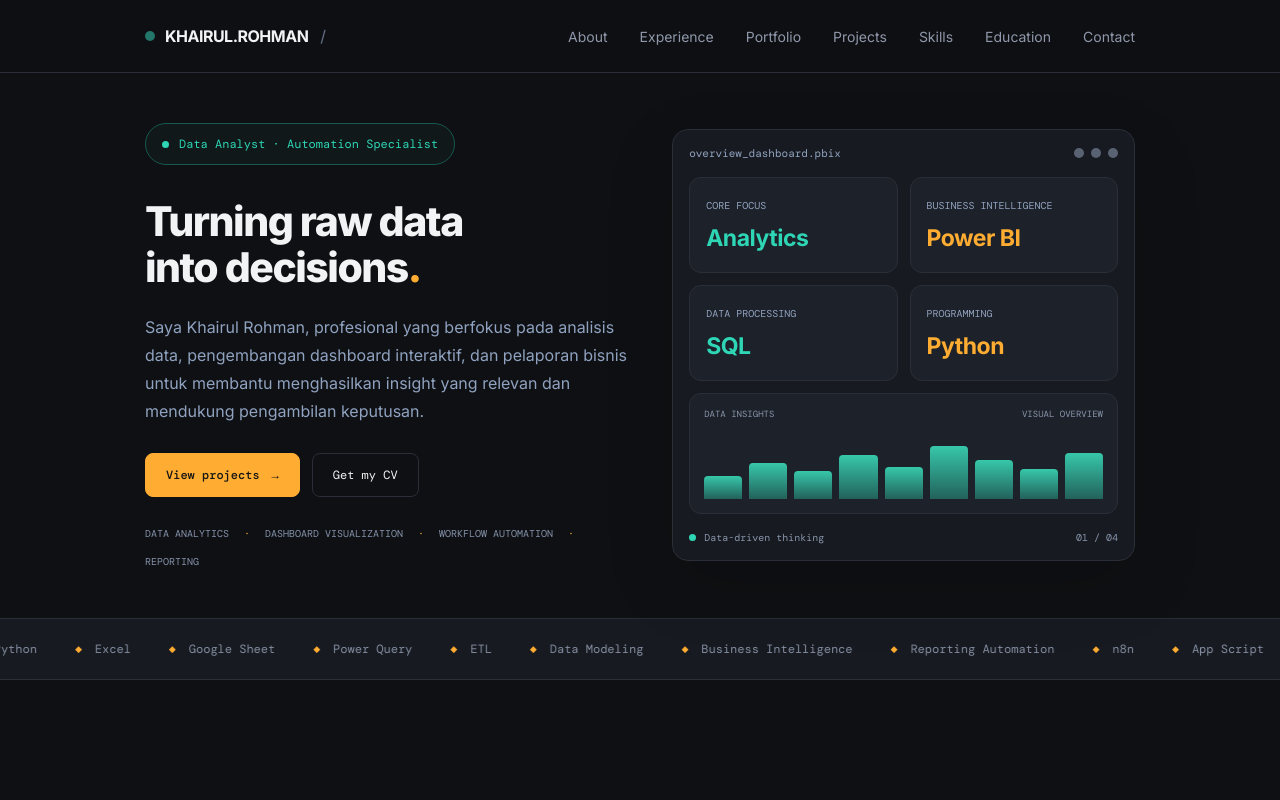
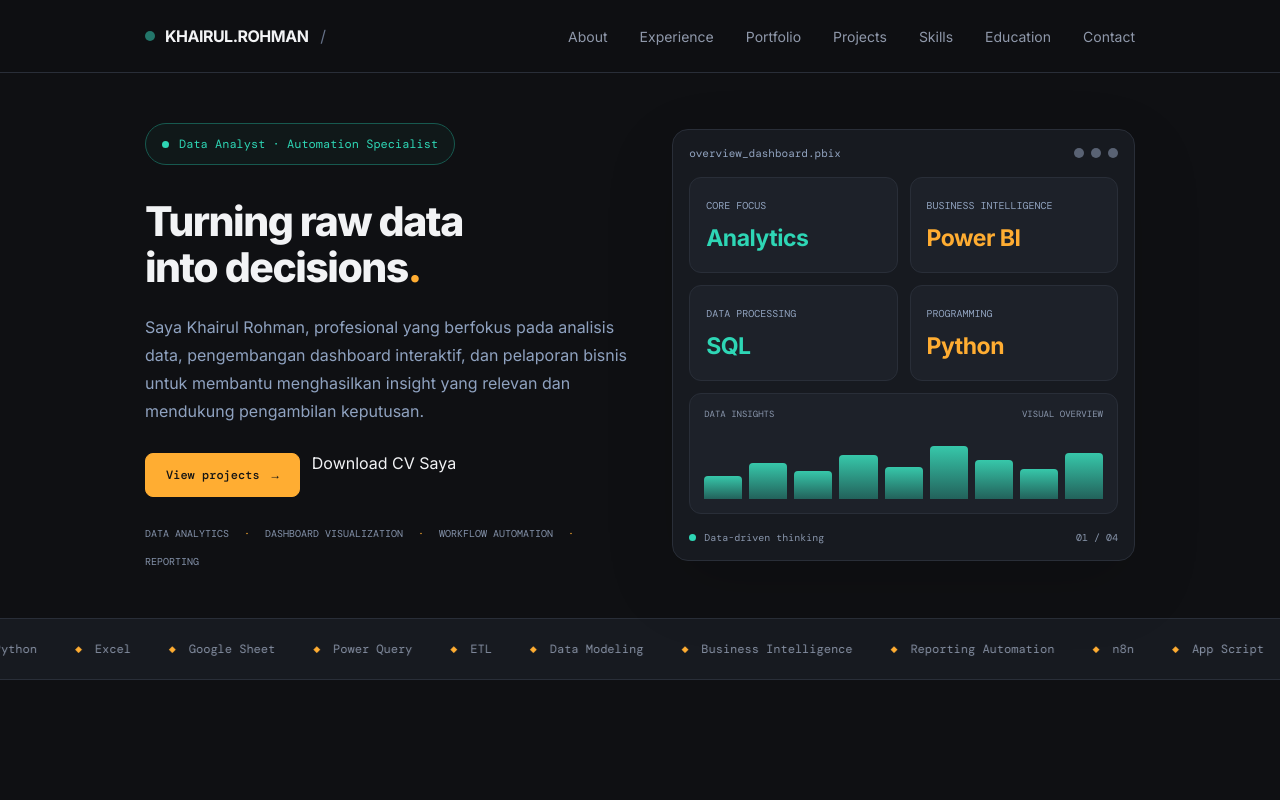
Before and after one commit to khairulrohman/khairulrohman.github.io, a React (Vite) app: page / in a window 1280 px wide. Shown: the top 800 px of the page. Built offline with nearby package versions, Linux system fonts and the light colour scheme.

Commit message:
Fix CV download link

```diff
--- a/src/App.jsx
+++ b/src/App.jsx
@@ -477,12 +477,13 @@ function Hero() {
           </a>
 
           <a
-            href="/CV_Khairul-Rohman_Data-Analyst.pdf"
-            className="button button-outline"
-            download="CV_Khairul-Rohman_Data-Analyst.pdf"
-          >
-            Get my CV
-          </a>
+              href="/cv-khairul-rohman.pdf"
+              download="CV-Khairul-Rohman.pdf"
+              target="_blank"
+              rel="noopener noreferrer"
+            >
+              Download CV Saya
+            </a>
         </div>
 
         <div className="hero-keywords">
```
